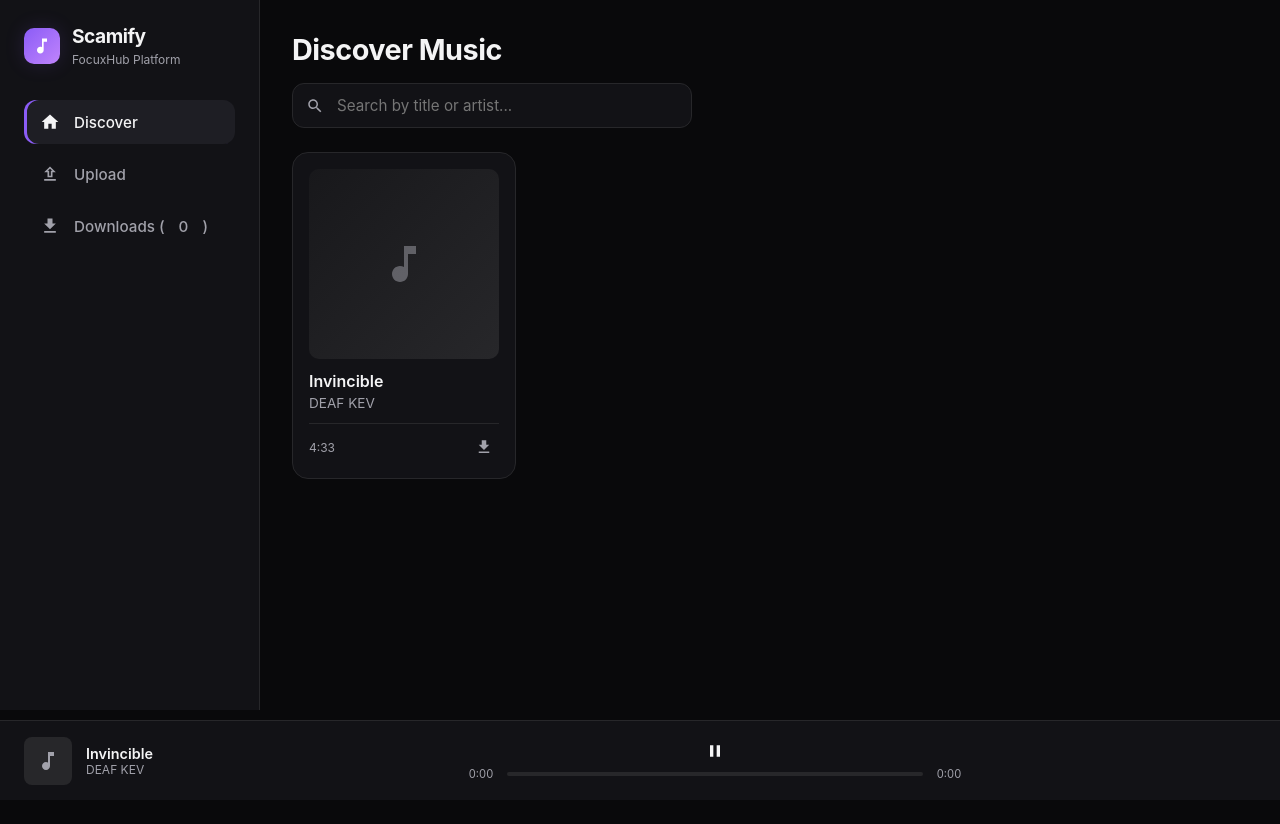
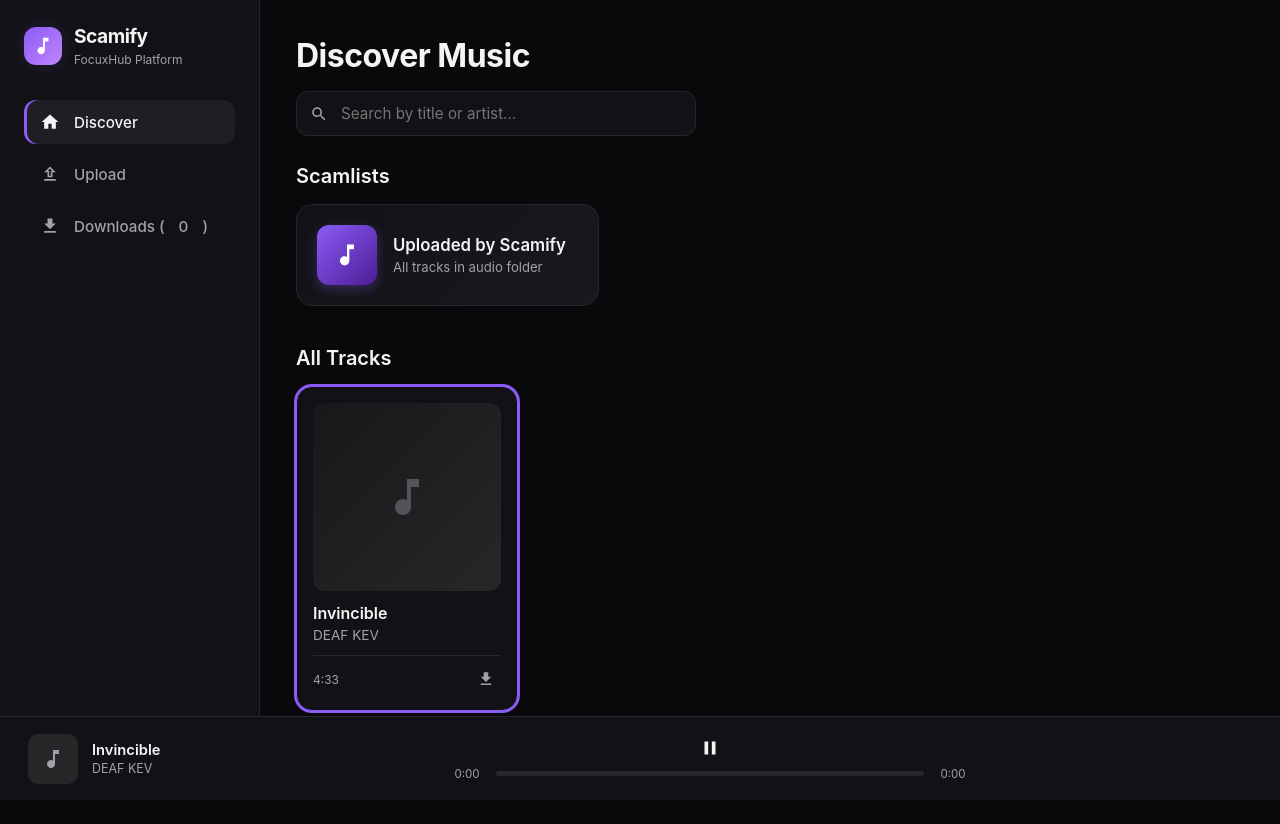
Before and after one commit to Focuxhub/Scamify, a plain HTML site: page index.html in a window 1280 px wide. Both pictures are taken after a click on the button 715 px from the left and 750 px from the top of the page. Before the commit the page ends 800 px from the top, so only its background shows below. Drawn offline with Linux system fonts and the light colour scheme.

Commit message:
Update index.html

```diff
--- a/index.html
+++ b/index.html
@@ -37,7 +37,7 @@
         .app-container {
             display: flex;
             flex: 1;
-            padding-bottom: 90px;
+            padding-bottom: 100px; /* Space for sticky player */
         }
 
         /* Sidebar (Desktop) */
@@ -49,6 +49,9 @@
             flex-direction: column;
             padding: 24px;
             gap: 32px;
+            position: sticky;
+            top: 0;
+            height: 100vh;
         }
 
         .logo-area {
@@ -58,10 +61,10 @@
         }
 
         .logo-icon {
-            width: 36px;
-            height: 36px;
+            width: 38px;
+            height: 38px;
             background: linear-gradient(135deg, var(--primary), #c084fc);
-            border-radius: 10px;
+            border-radius: 12px;
             display: flex;
             align-items: center;
             justify-content: center;
@@ -118,15 +121,15 @@
         /* Main Content */
         main {
             flex: 1;
-            padding: 32px;
-            max-width: 1200px;
+            padding: 36px;
+            max-width: 1300px;
             margin: 0 auto;
             width: 100%;
         }
 
         .view-section {
             display: none;
-            animation: fadeIn 0.3s ease-in-out;
+            animation: fadeIn 0.25s ease-in-out;
         }
 
         .view-section.active {
@@ -142,16 +145,16 @@
             display: flex;
             flex-direction: column;
             gap: 16px;
-            margin-bottom: 24px;
+            margin-bottom: 28px;
         }
 
         .section-header h2 {
-            font-size: 1.8rem;
+            font-size: 2rem;
             font-weight: 700;
             letter-spacing: -0.5px;
         }
 
-        /* Search & Filters */
+        /* Search Bar */
         .search-bar {
             position: relative;
             max-width: 400px;
@@ -166,7 +169,7 @@
             color: var(--text-main);
             font-size: 0.95rem;
             outline: none;
-            transition: border-color 0.2s;
+            transition: border-color 0.2s, box-shadow 0.2s;
         }
 
         .search-bar input:focus {
@@ -182,6 +185,63 @@
             width: 18px;
             height: 18px;
             fill: var(--text-muted);
+        }
+
+        /* Scamlists (Playlists Grid) */
+        .scamlists-container {
+            display: grid;
+            grid-template-columns: repeat(auto-fill, minmax(260px, 1fr));
+            gap: 20px;
+            margin-bottom: 40px;
+        }
+
+        .scamlist-card {
+            background: linear-gradient(135deg, var(--surface-color), #18181f);
+            border: 1px solid var(--border);
+            border-radius: 16px;
+            padding: 20px;
+            display: flex;
+            align-items: center;
+            gap: 16px;
+            cursor: pointer;
+            transition: transform 0.2s, border-color 0.2s, box-shadow 0.2s;
+            position: relative;
+            overflow: hidden;
+        }
+
+        .scamlist-card:hover {
+            transform: translateY(-3px);
+            border-color: var(--primary);
+            box-shadow: 0 8px 24px var(--glow);
+        }
+
+        .scamlist-thumb {
+            width: 60px;
+            height: 60px;
+            background: linear-gradient(135deg, var(--primary), #4c1d95);
+            border-radius: 12px;
+            display: flex;
+            align-items: center;
+            justify-content: center;
+            flex-shrink: 0;
+            box-shadow: 0 4px 12px rgba(139, 92, 246, 0.3);
+        }
+
+        .scamlist-thumb svg {
+            width: 28px;
+            height: 28px;
+            fill: white;
+        }
+
+        .scamlist-info h3 {
+            font-size: 1.05rem;
+            font-weight: 600;
+        }
+
+        .scamlist-info p {
+            font-size: 0.82rem;
+            color: var(--text-muted);
+            margin-top: 4px;
         }
 
         /* Song Grid */
@@ -210,11 +270,16 @@
             box-shadow: 0 10px 30px var(--glow);
         }
 
+        .song-card.playing {
+            border-color: var(--primary);
+            box-shadow: 0 0 0 2px var(--primary);
+        }
+
         .song-art {
             width: 100%;
             aspect-ratio: 1;
             background: linear-gradient(135deg, #18181b, #27272a);
-            border-radius: 10px;
+            border-radius: 12px;
             display: flex;
             align-items: center;
             justify-content: center;
@@ -226,7 +291,7 @@
             width: 48px;
             height: 48px;
             fill: var(--text-muted);
-            opacity: 0.5;
+            opacity: 0.4;
         }
 
         .play-overlay-btn {
@@ -242,7 +307,7 @@
             align-items: center;
             justify-content: center;
             cursor: pointer;
-            box-shadow: 0 4px 12px rgba(0,0,0,0.3);
+            box-shadow: 0 4px 12px rgba(0,0,0,0.4);
             opacity: 0;
             transform: translateY(8px);
             transition: all 0.2s ease;
@@ -297,7 +362,7 @@
             color: var(--text-muted);
         }
 
-        .download-btn {
+        .action-btn {
             background: none;
             border: none;
             color: var(--text-muted);
@@ -309,23 +374,23 @@
             transition: color 0.2s, background-color 0.2s;
         }
 
-        .download-btn:hover {
+        .action-btn:hover {
             color: var(--primary);
             background-color: var(--surface-hover);
         }
 
-        .download-btn svg {
+        .action-btn svg {
             width: 18px;
             height: 18px;
             fill: currentColor;
         }
 
-        /* Upload Form Styles */
+        /* Upload Card */
         .upload-card {
             background-color: var(--surface-color);
             border: 1px solid var(--border);
             border-radius: 16px;
-            padding: 24px;
+            padding: 28px;
             max-width: 600px;
             display: flex;
             flex-direction: column;
@@ -352,6 +417,7 @@
             color: var(--text-main);
             font-size: 0.95rem;
             outline: none;
+            transition: border-color 0.2s;
         }
 
         .form-group input:focus {
@@ -363,9 +429,10 @@
             background-color: var(--primary);
             color: white;
             border: none;
-            padding: 12px 20px;
-            border-radius: 10px;
+            padding: 14px 20px;
+            border-radius: 12px;
             font-weight: 600;
+            font-size: 1rem;
             cursor: pointer;
             transition: background-color 0.2s, transform 0.1s;
         }
@@ -384,32 +451,33 @@
             bottom: 0;
             left: 0;
             width: 100%;
-            height: 80px;
+            height: 84px;
             background-color: var(--surface-color);
             border-top: 1px solid var(--border);
             display: flex;
             align-items: center;
             justify-content: space-between;
-            padding: 0 24px;
+            padding: 0 28px;
             z-index: 1000;
-            backdrop-filter: blur(12px);
+            backdrop-filter: blur(16px);
         }
 
         .player-track-info {
             display: flex;
             align-items: center;
             gap: 14px;
-            width: 300px;
+            width: 280px;
         }
 
         .player-thumb {
-            width: 48px;
-            height: 48px;
+            width: 50px;
+            height: 50px;
             background: var(--border);
-            border-radius: 8px;
+            border-radius: 10px;
             display: flex;
             align-items: center;
             justify-content: center;
+            flex-shrink: 0;
         }
 
         .player-thumb svg {
@@ -419,7 +487,7 @@
         }
 
         .player-meta h4 {
-            font-size: 0.9rem;
+            font-size: 0.92rem;
             font-weight: 600;
             white-space: nowrap;
             overflow: hidden;
@@ -428,26 +496,27 @@
         }
 
         .player-meta p {
-            font-size: 0.75rem;
+            font-size: 0.78rem;
             color: var(--text-muted);
             white-space: nowrap;
             overflow: hidden;
             text-overflow: ellipsis;
+            margin-top: 2px;
         }
 
         .player-controls-center {
             display: flex;
             flex-direction: column;
             align-items: center;
-            gap: 6px;
+            gap: 8px;
             flex: 1;
-            max-width: 500px;
+            max-width: 520px;
         }
 
         .player-buttons {
             display: flex;
             align-items: center;
-            gap: 16px;
+            gap: 18px;
         }
 
         .control-btn {
@@ -466,14 +535,14 @@
         }
 
         .control-btn svg {
-            width: 20px;
-            height: 20px;
+            width: 22px;
+            height: 22px;
             fill: currentColor;
         }
 
         .control-btn.main-play {
-            width: 38px;
-            height: 38px;
+            width: 40px;
+            height: 40px;
             background-color: var(--primary);
             border-radius: 50%;
             color: white;
@@ -481,12 +550,12 @@
 
         .control-btn.main-play:hover {
             background-color: var(--primary-hover);
-            transform: scale(1.05);
+            transform: scale(1.06);
         }
 
         .control-btn.main-play svg {
-            width: 16px;
-            height: 16px;
+            width: 18px;
+            height: 18px;
             fill: white;
             margin-left: 2px;
         }
@@ -494,22 +563,22 @@
         .progress-container {
             display: flex;
             align-items: center;
-            gap: 10px;
+            gap: 12px;
             width: 100%;
         }
 
         .time-label {
-            font-size: 0.7rem;
+            font-size: 0.72rem;
             color: var(--text-muted);
-            min-width: 32px;
+            min-width: 34px;
             text-align: center;
         }
 
         .progress-bar {
             flex: 1;
-            height: 4px;
+            height: 5px;
             background-color: var(--border);
-            border-radius: 2px;
+            border-radius: 3px;
             position: relative;
             cursor: pointer;
         }
@@ -517,7 +586,7 @@
         .progress-bar-fill {
             height: 100%;
             background-color: var(--primary);
-            border-radius: 2px;
+            border-radius: 3px;
             width: 0%;
             position: relative;
         }
@@ -534,6 +603,7 @@
             padding: 10px 0;
             justify-content: space-around;
             z-index: 1001;
+            backdrop-filter: blur(12px);
         }
 
         .mobile-nav-item {
@@ -544,8 +614,9 @@
             background: none;
             border: none;
             color: var(--text-muted);
-            font-size: 0.7rem;
+            font-size: 0.72rem;
             cursor: pointer;
+            flex: 1;
         }
 
         .mobile-nav-item.active {
@@ -562,13 +633,15 @@
             text-align: center;
             padding: 48px 20px;
             color: var(--text-muted);
+            grid-column: 1 / -1;
         }
 
         .empty-state p {
             margin-top: 8px;
-            font-size: 0.9rem;
+            font-size: 0.92rem;
         }
 
+        /* Responsive Breakpoints */
         @media (max-width: 768px) {
             sidebar {
                 display: none;
@@ -577,11 +650,15 @@
                 display: flex;
             }
             main {
-                padding: 16px;
+                padding: 20px;
+                padding-bottom: 30px;
+            }
+            .app-container {
+                padding-bottom: 155px; /* Space for mobile nav + player bar */
             }
             .player-bar {
-                bottom: 60px;
-                height: 70px;
+                bottom: 60px; /* Sits right above mobile navigation */
+                height: 72px;
                 padding: 0 16px;
             }
             .player-track-info {
@@ -589,7 +666,7 @@
                 flex: 1;
             }
             .player-controls-center {
-                display: none;
+                display: none; /* Hide advanced desktop seeker on small mobile screens */
             }
         }
     </style>
@@ -601,7 +678,7 @@
         <sidebar>
             <div class="logo-area">
                 <div class="logo-icon">
-                    <svg viewBox="0 0 24 24" width="20" height="20" fill="white"><path d="M12 3v10.55c-.59-.34-1.27-.55-2-.55-2.21 0-4 1.79-4 4s1.79 4 4 4 4-1.79 4-4V7h4V3h-6z"/></svg>
+                    <svg viewBox="0 0 24 24" width="22" height="22" fill="white"><path d="M12 3v10.55c-.59-.34-1.27-.55-2-.55-2.21 0-4 1.79-4 4s1.79 4 4 4 4-1.79 4-4V7h4V3h-6z"/></svg>
                 </div>
                 <div class="logo-text">
                     <h1>Scamify</h1>
@@ -636,6 +713,24 @@
                         <input type="text" id="search-input" placeholder="Search by title or artist..." oninput="filterSongs()">
                     </div>
                 </div>
+
+                <!-- Scamlists Section -->
+                <div style="margin-bottom: 24px;">
+                    <h3 style="font-size: 1.25rem; font-weight: 600; margin-bottom: 16px;">Scamlists</h3>
+                    <div class="scamlists-container">
+                        <div class="scamlist-card" onclick="openScamlist('uploaded')">
+                            <div class="scamlist-thumb">
+                                <svg viewBox="0 0 24 24"><path d="M12 3v10.55c-.59-.34-1.27-.55-2-.55-2.21 0-4 1.79-4 4s1.79 4 4 4 4-1.79 4-4V7h4V3h-6z"/></svg>
+                            </div>
+                            <div class="scamlist-info">
+                                <h3>Uploaded by Scamify</h3>
+                                <p>All tracks in audio folder</p>
+                            </div>
+                        </div>
+                    </div>
+                </div>
+
+                <h3 id="grid-title" style="font-size: 1.25rem; font-weight: 600; margin-bottom: 16px;">All Tracks</h3>
                 <div id="discover-grid" class="song-grid"></div>
             </section>
 
@@ -652,7 +747,7 @@
                     </div>
                     <div class="form-group">
                         <label>Repository Owner / Name</label>
-                        <input type="text" id="gh-repo" value="focuxhub/scamify" placeholder="owner/repo">
+                        <input type="text" id="gh-repo" value="FocuxHub/Scamify" placeholder="owner/repo">
                     </div>
                     <div class="form-group">
                         <label>Song Title</label>
@@ -708,7 +803,11 @@
             </div>
         </div>
 
-        <div style="width: 150px;"></div>
+        <div style="width: 140px; display: flex; justify-content: flex-end;">
+            <button class="control-btn" onclick="togglePlay()" id="mobile-play-btn" style="display:none;">
+                <svg id="mobile-play-icon" viewBox="0 0 24 24"><path d="M8 5v14l11-7z"/></svg>
+            </button>
+        </div>
     </div>
 
     <!-- Mobile Bottom Navigation -->
@@ -731,7 +830,9 @@
 
     <script>
         const fallbackTracks = [
-            { id: "1", title: "First Garage Beat", artist: "FocuxHub Community", duration: "3:45", fileUrl: "audio/first-garage-beat.mp3" }
+            { id: "1", title: "Invincible", artist: "DEAF KEV", duration: "4:33", fileUrl: "audio/deaf-kev-invincible.mp3" },
+            { id: "2", title: "Fade", artist: "Alan Walker", duration: "4:20", fileUrl: "audio/alan-walker-fade.mp3" },
+            { id: "3", title: "Symbolism", artist: "Electro-Light", duration: "4:51", fileUrl: "audio/electro-light-symbolism.mp3" }
         ];
 
         let allTracks = [];
@@ -777,7 +878,7 @@
             }
 
             grid.innerHTML = tracks.map(song => `
-                <div class="song-card">
+                <div class="song-card ${currentPlayingSong && currentPlayingSong.id === song.id ? 'playing' : ''}" id="card-${song.id}">
                     <div class="song-art">
                         <svg viewBox="0 0 24 24"><path d="M12 3v10.55c-.59-.34-1.27-.55-2-.55-2.21 0-4 1.79-4 4s1.79 4 4 4 4-1.79 4-4V7h4V3h-6z"/></svg>
                         <button class="play-overlay-btn" onclick="playSong('${song.id}')" title="Play">
@@ -790,7 +891,7 @@
                     </div>
                     <div class="song-actions">
                         <span class="duration">${song.duration || '3:30'}</span>
-                        <button class="download-btn" onclick="downloadSong('${song.id}')" title="Download for Offline">
+                        <button class="action-btn" onclick="downloadSong('${song.id}')" title="Download for Offline">
                             <svg viewBox="0 0 24 24"><path d="M19 9h-4V3H9v6H5l7 7 7-7zM5 18v2h14v-2H5z"/></svg>
                         </button>
                     </div>
@@ -800,10 +901,19 @@
 
         function filterSongs() {
             const query = document.getElementById('search-input').value.toLowerCase();
+            document.getElementById('grid-title').innerText = query ? `Search Results` : `All Tracks`;
             const filtered = allTracks.filter(s =>
                 s.title.toLowerCase().includes(query) || s.artist.toLowerCase().includes(query)
             );
             renderDiscover(filtered);
+        }
+
+        function openScamlist(type) {
+            if (type === 'uploaded') {
+                document.getElementById('grid-title').innerText = `Uploaded by Scamify (${allTracks.length} tracks)`;
+                renderDiscover(allTracks);
+                window.scrollTo({ top: 350, behavior: 'smooth' });
+            }
         }
 
         async function playSong(songId) {
@@ -813,6 +923,11 @@
             currentPlayingSong = song;
             document.getElementById('player-title').innerText = song.title;
             document.getElementById('player-artist').innerText = song.artist;
+
+            // Update playing card highlights
+            document.querySelectorAll('.song-card').forEach(c => c.classList.remove('playing'));
+            const activeCard = document.getElementById(`card-${song.id}`);
+            if (activeCard) activeCard.classList.add('playing');
 
             const audioElement = document.getElementById('audio-element');
             try {
@@ -918,7 +1033,7 @@
                         </div>
                         <div class="song-actions">
                             <span class="duration">${song.duration || '3:30'}</span>
-                            <button class="download-btn" onclick="removeDownload('${song.id}')" title="Remove" style="color: #ef4444;">
+                            <button class="action-btn" onclick="removeDownload('${song.id}')" title="Remove" style="color: #ef4444;">
                                 <svg viewBox="0 0 24 24"><path d="M6 19c0 1.1.9 2 2 2h8c1.1 0 2-.9 2-2V7H6v12zM19 4h-3.5l-1-1h-5l-1 1H5v2h14V4z"/></svg>
                             </button>
                         </div>
@@ -990,7 +1105,7 @@
 
                     if (!audioRes.ok) throw new Error("Failed to upload MP3 to GitHub.");
 
-                    // 2. Fetch existing tracks.json to get sha and current array
+                    // 2. Fetch existing tracks.json
                     const jsonUrl = `https://api.github.com/repos/${repo}/contents/data/tracks.json`;
                     const getJsonRes = await fetch(jsonUrl, {
                         headers: { 'Authorization': `token ${token}` }
@@ -1009,7 +1124,7 @@
                         }
                     }
 
-                    // 3. Append new track to array
+                    // 3. Append new track
                     const newTrack = {
                         id: String(Date.now()),
                         title: title,
```
